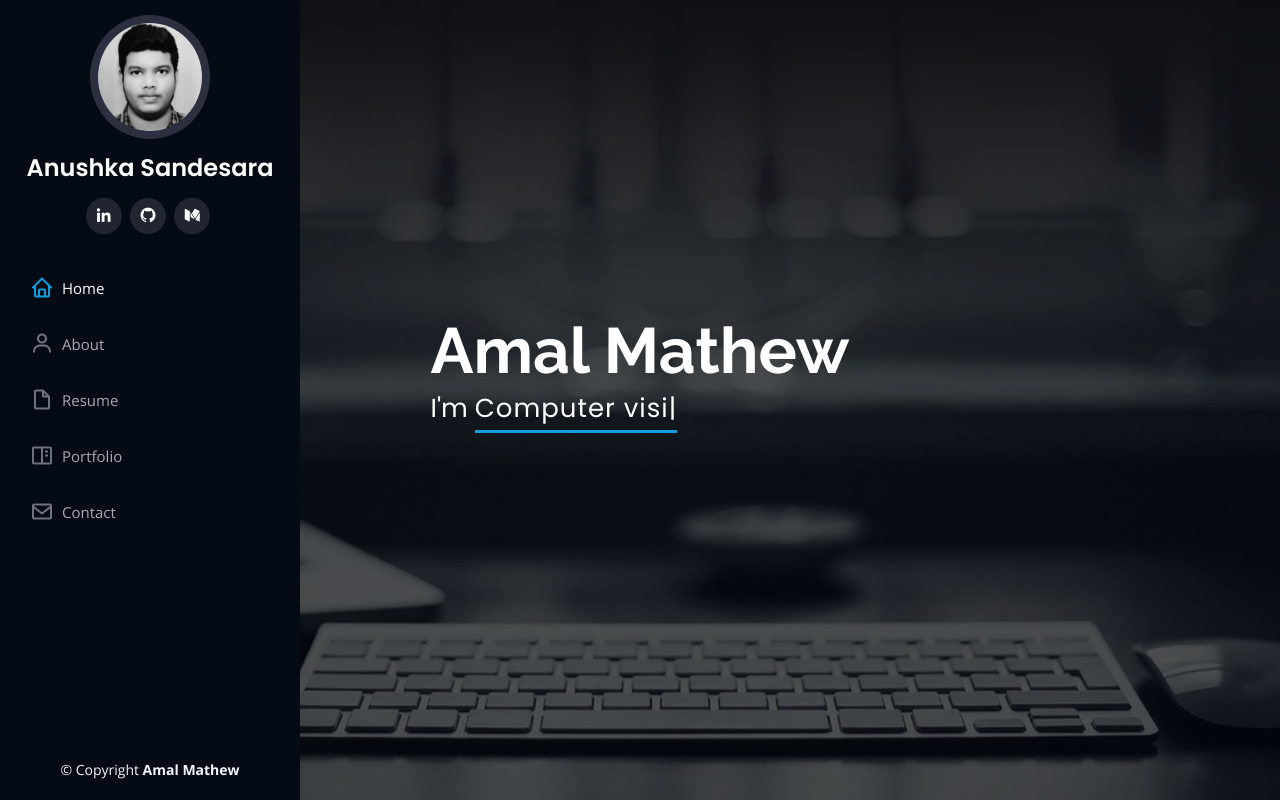
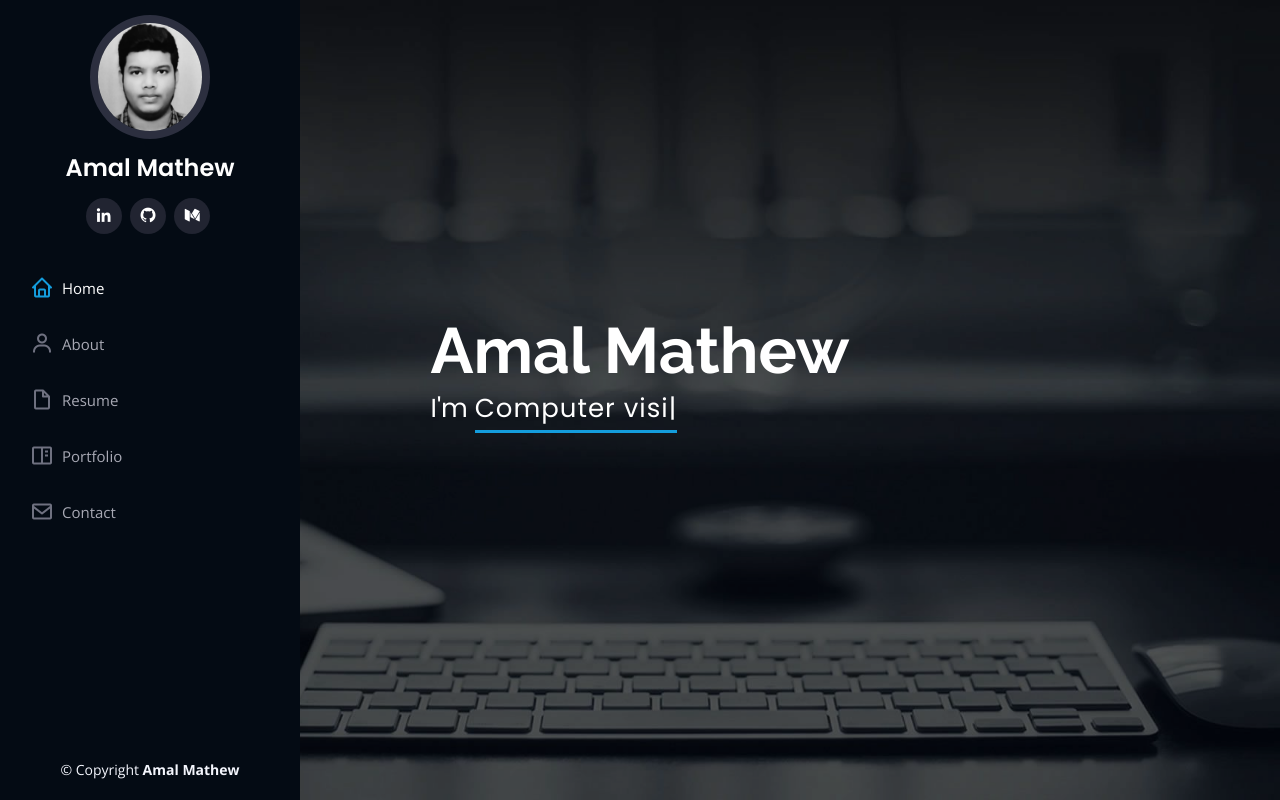
Before and after one commit to ismailukman/amalmathews.github.io, a plain HTML site: page index.html in a window 1280 px wide. Shown: the top 800 px of the page. Drawn offline with nearby package versions, Linux system fonts and the light colour scheme.

Commit message:
Updated portfolio

```diff
--- a/index.html
+++ b/index.html
@@ -40,7 +40,7 @@
 
       <div class="profile">
         <img src="assets/img/profile-img.jpg" alt="" class="img-fluid rounded-circle">
-        <h1 class="text-light"><a href="index.html">Anushka Sandesara</a></h1>
+        <h1 class="text-light"><a href="index.html">Amal Mathew</a></h1>
         <div class="social-links mt-3 text-center">
            <a href="https://www.linkedin.com/in/amal-mathew-71599b195/" class="linkedin" target="_blank" rel="noopener noreferrer"><i class="bx bxl-linkedin"></i></a>
           <a href="https://github.com/amalmathews" class="github" target="_blank" rel="noopener noreferrer"><i class="bx bxl-github" ></i></a>
```
